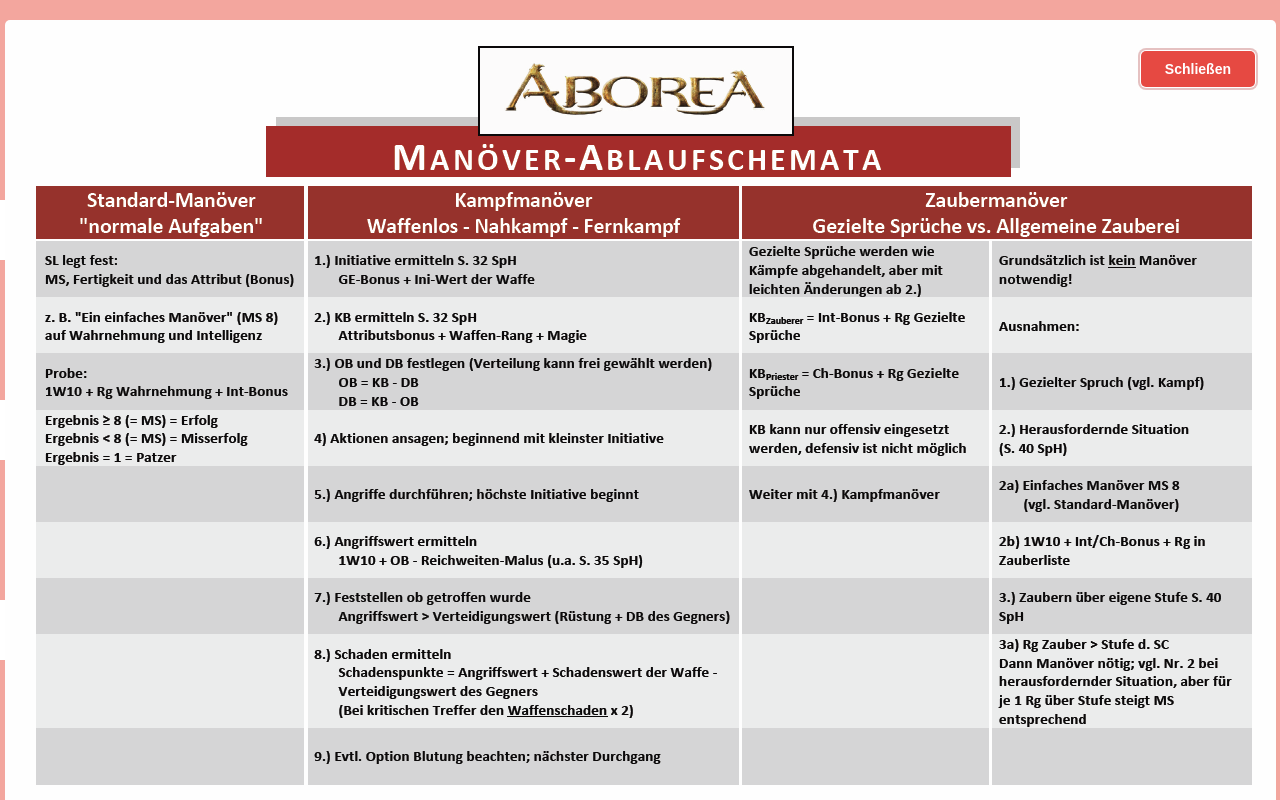
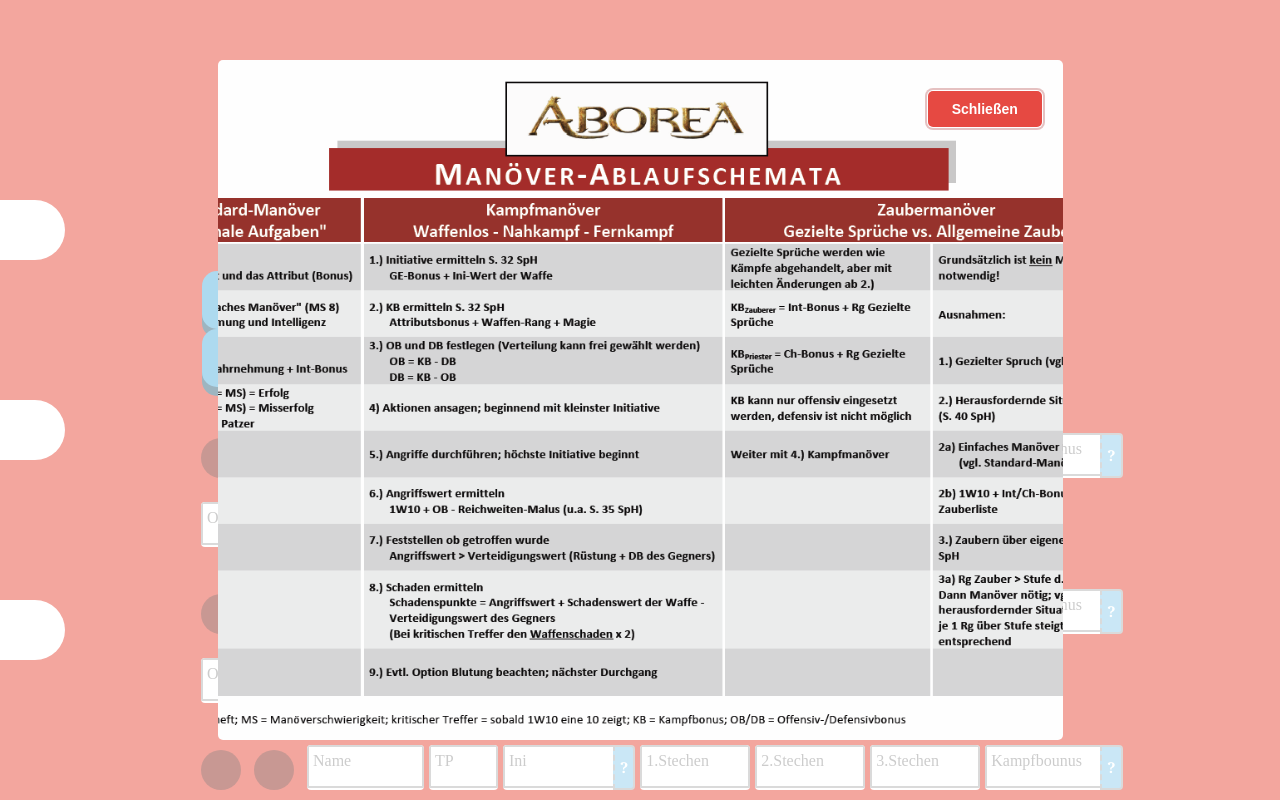
Before and after one commit to Mauuron/Aborea-Assistant, a plain HTML site: page index.html in a window 1280 px wide. Both pictures are taken after a click on the button "Wie ging das Kämpfen nochmal?". Shown: the top 800 px of the page. Drawn offline with nearby package versions, Linux system fonts and the light colour scheme; some icons are missing.

Commit message:
Update aboreaassistant.css

```diff
--- a/aboreaassistant.css
+++ b/aboreaassistant.css
@@ -386,8 +386,8 @@ button:active {
 }
 .swal-modal.schemata{
   background-image: url('schemata.png');
-  width: 1271px;
-  height: 818px;
+  width: 66%;
+  height: 85%;
   background-attachment: fixed;
   background-repeat: no-repeat;
   background-position: center;
```
